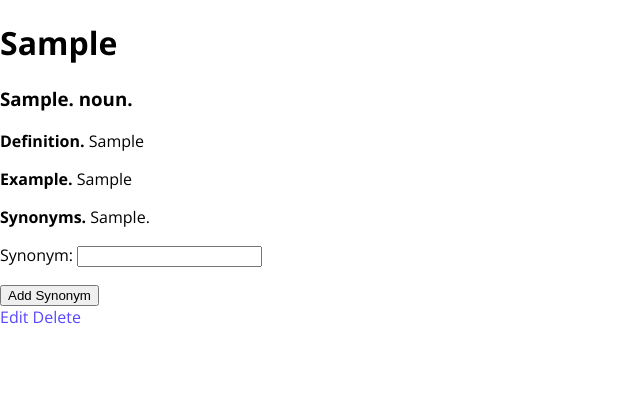
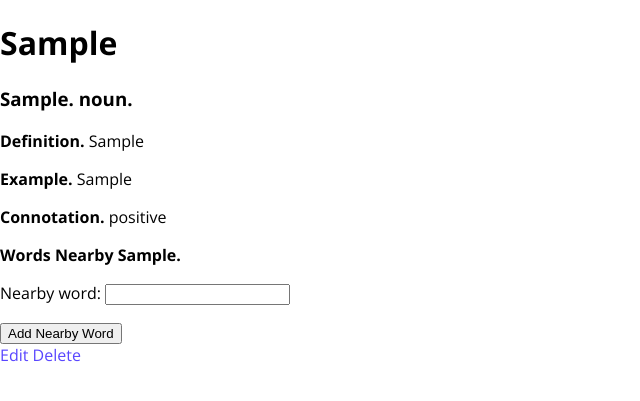
Before and after one commit to bardIRL/lexicon-app, a Django app: page /words/1/ in a window 1280 px wide. Shown: the part 22-423 px from the top of the page, without its empty margins (0-640 px from the left). Run offline with Django 3.2, Linux system fonts and the light colour scheme; tables that the repository leaves empty hold one stand-in row (values such as "Sample post").

Commit message:
changes 1:M relationship model from synonyms to nearby words

```diff
--- a/main_app/admin.py
+++ b/main_app/admin.py
@@ -1,6 +1,6 @@
 from django.contrib import admin
-from .models import Word, Synonym
+from .models import Word, NearbyWord
 
 # Register your models here.
 admin.site.register(Word)
-admin.site.register(Synonym)
+admin.site.register(NearbyWord)
--- a/main_app/forms.py
+++ b/main_app/forms.py
@@ -1,7 +1,7 @@
 from django.forms import ModelForm
-from .models import Synonym
+from .models import NearbyWord
 
-class SynonymForm(ModelForm):
+class NearbyWordForm(ModelForm):
   class Meta:
-    model = Synonym
-    fields = ['synonym']
+    model = NearbyWord
+    fields = ['nearby_word']
--- a/main_app/models.py
+++ b/main_app/models.py
@@ -6,6 +6,12 @@
     ('verb','verb'),
     ('adjective','adjective'),
     ('adverb','adverb'),
+)
+
+CONNOTATIONS = (
+    ('positive', 'positive'),
+    ('negative', 'negative'),
+    ('neutral', 'neutral')
 )
 
 # Create your models here.
@@ -17,14 +23,18 @@
     )
     definition = models.CharField(max_length=250)
     etymology = models.CharField(max_length=250)
+    connotation = models.CharField(
+        max_length=100,
+        choices=CONNOTATIONS,
+        )
     sentence = models.TextField(max_length=250)
 
     def __str__(self):
-        return f'{self.word} ({self.id})'
+        return self.word
 
-class Synonym(models.Model):
-    synonym = models.CharField(max_length=100)
+class NearbyWord(models.Model):
+    nearby_word = models.CharField(max_length=100)
     word = models.ForeignKey(Word, on_delete=models.CASCADE)
 
     def __str__(self):
-        return f'{self.synonym} ({self.id})'
+        return self.nearby_word
--- a/main_app/templates/words/detail.html
+++ b/main_app/templates/words/detail.html
@@ -2,16 +2,31 @@
 
 <h3>{{ word.etymology }}. {{ word.get_part_of_speech_display }}.</h3>
 <p><b>Definition. </b><span>{{ word.definition }}</span></p>
-<p><b>Example. </b> <span>{{ word.sentence }}</span></p>
-<p>
+<p><b>Example. </b><span>{{ word.sentence }}</span></p>
+<p><b>Connotation. </b>{{ word.get_connotation_display }}</p>
+{% comment %} <p>
   <b>Synonyms. </b>
+  <ul>
   {% for synonym in word.synonym_set.all %}
-  <span>{{ synonym.synonym }}. </span>
+    <li>{{ synonym.synonym }}</li>
   {% endfor %}
+  </ul>
 </p>
 <form action="{% url 'add_synonym' word.id %}" method="POST">
   {% csrf_token %} {{ synonym_form.as_p }}
   <input type="submit" value="Add Synonym" />
+</form> {% endcomment %}
+<p>
+  <b>Words Nearby {{word.word}}. </b>
+  <ul>
+  {% for nearby_word in word.nearby_word_set.all %}
+    <li>{{ nearby_word.nearby_word }}</li>
+  {% endfor %}
+  </ul>
+</p>
+<form action="{% url 'add_nearby_word' word.id %}" method="POST">
+  {% csrf_token %} {{ nearby_word_form.as_p }}
+  <input type="submit" value="Add Nearby Word" />
 </form>
 
 <a href="{% url 'words_update' word.id %}">Edit</a>
--- a/main_app/urls.py
+++ b/main_app/urls.py
@@ -9,5 +9,5 @@
     path('words/create/', views.WordCreate.as_view(), name='words_create'),
     path('words/<int:pk>/update/', views.WordUpdate.as_view(), name='words_update'),
     path('words/<int:pk>/delete/', views.WordDelete.as_view(), name='words_delete'),
-    path('words/<int:word_id>/add_synonym/', views.add_synonym, name='add_synonym'),
+    path('words/<int:word_id>/add_nearby_word/', views.add_nearby_word, name='add_nearby_word'),
 ]
--- a/main_app/views.py
+++ b/main_app/views.py
@@ -1,8 +1,9 @@
 from django.shortcuts import render, redirect
 from django.views.generic.edit import CreateView, UpdateView, DeleteView
+from django.views.generic import ListView, DetailView
 
-from .models import Word
-from .forms import SynonymForm
+from .models import Word, NearbyWord
+from .forms import NearbyWordForm
 
 # Create your views here.
 
@@ -25,11 +26,11 @@
 
 def words_detail(request, word_id):
     word = Word.objects.get(id=word_id)
-    synonym_form = SynonymForm()
+    nearby_word_form = NearbyWordForm()
     return render(request, 'words/detail.html', {
         'word': word,
         'title': word.word,
-        'synonym_form': synonym_form,
+        'nearby_word_form': nearby_word_form,
     })
 
 class WordCreate(CreateView):
@@ -46,10 +47,10 @@
     model = Word
     success_url = '/words'
 
-def add_synonym(request, word_id):
-  form = SynonymForm(request.POST)
+def add_nearby_word(request, word_id):
+  form = NearbyWordForm(request.POST)
   if form.is_valid():
-    new_synonym = form.save(commit=False)
-    new_synonym.word_id = word_id
-    new_synonym.save()
+    new_nearby_word = form.save(commit=False)
+    new_nearby_word.word_id = word_id
+    new_nearby_word.save()
   return redirect('detail', word_id=word_id)
```
Also changed, not shown: main_app/migrations/0006_word_connotation.py (added), main_app/migrations/0007_rename_synonym_nearby_rename_synonym_nearby_nearby.py (added), main_app/migrations/0008_rename_nearby_nearbyword_and_more.py (added).
